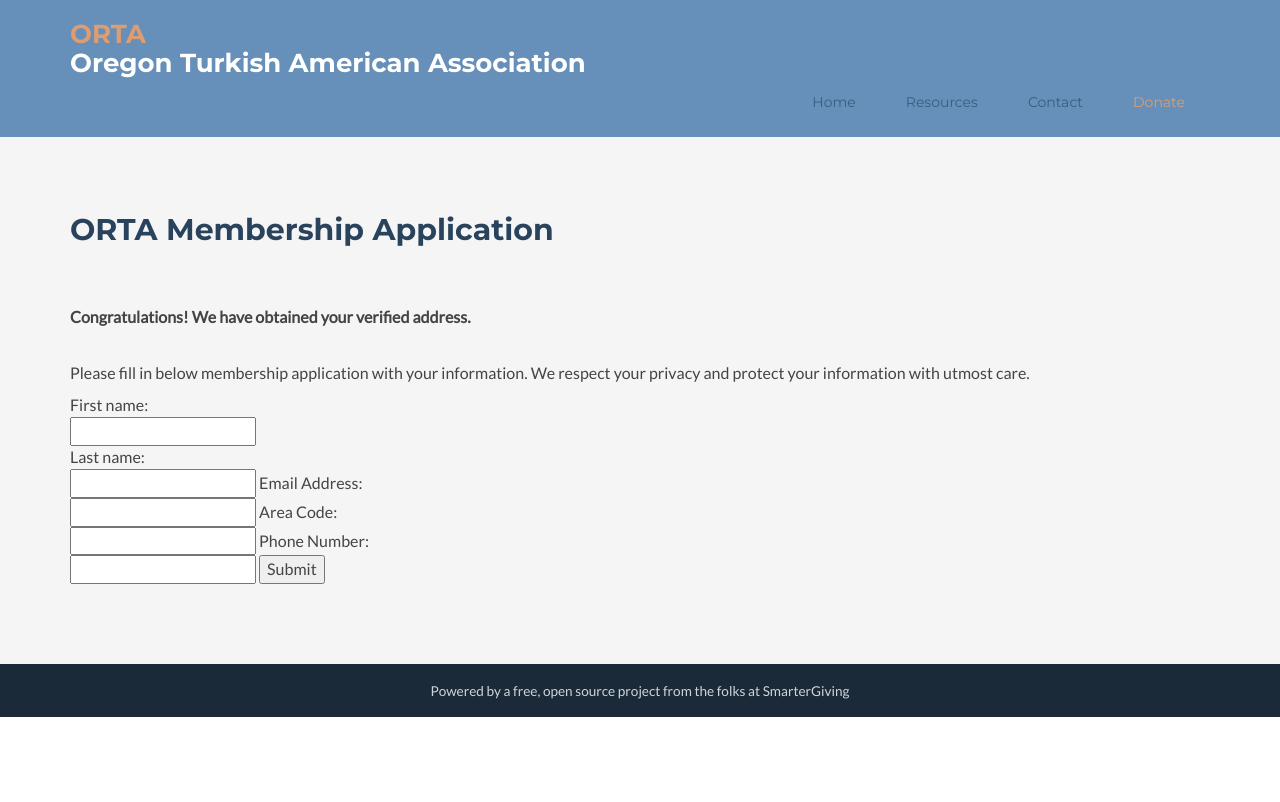
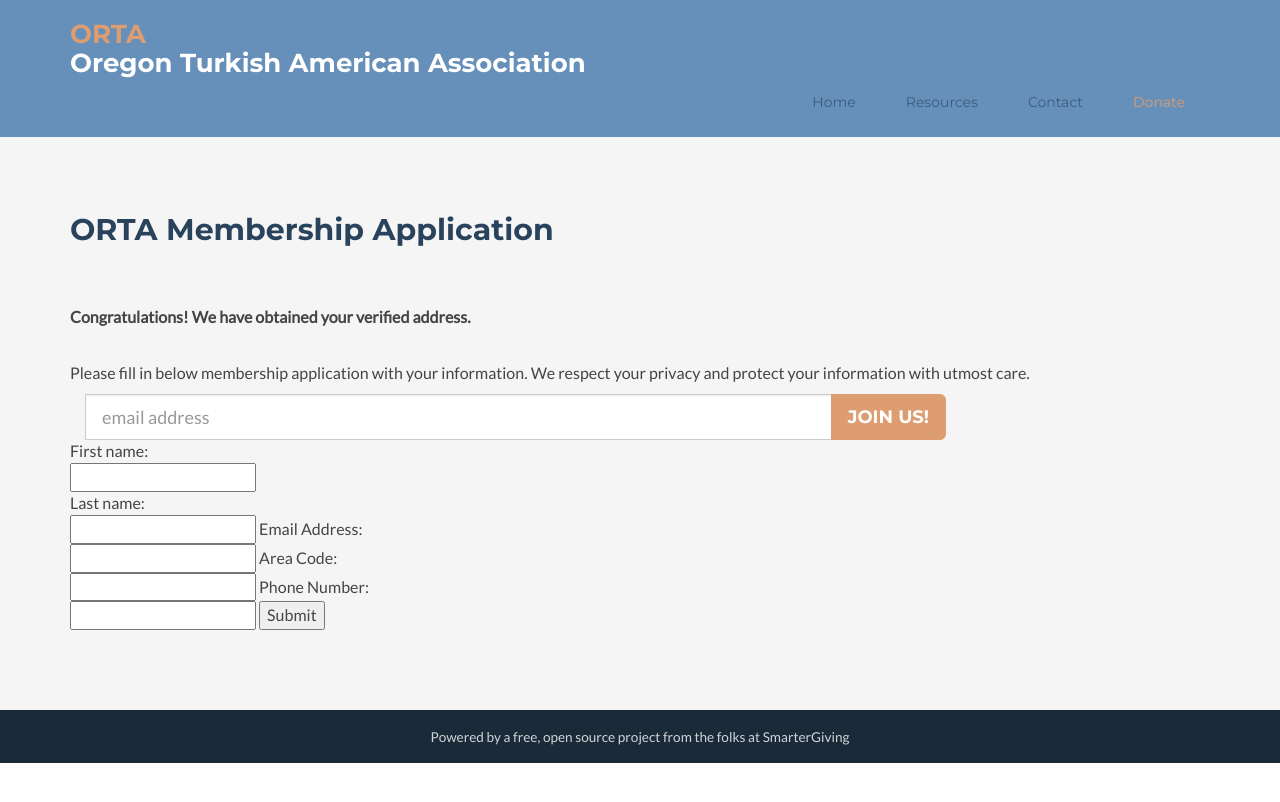
Before and after one commit to ortapdx/ortapdx.github.io, a Jekyll site: the page built from msf_RBLMD58B2AGX8.html, in a window 1280 px wide. Shown: the top 802 px of the page. Built offline with Jekyll 4.4.1, drawn with Linux system fonts in a browser that asks for light colours; nearby versions of some CDN libraries; comment, search, counter and statistics services are not loaded.

Commit message:
Update msf_RBLMD58B2AGX8.html

```diff
--- a/msf_RBLMD58B2AGX8.html
+++ b/msf_RBLMD58B2AGX8.html
@@ -43,6 +43,18 @@ layout: default
           <p><br></p>
           <p>Please fill in below membership application with your information. We respect your privacy and protect your information with utmost care.</p>
 
+          <div class="col-sm-12">
+            <form class="form-inline" role="form" action="https://tinyletter.com/{{ site.tinyletter_username }}" method="post" target="popupwindow" onsubmit="window.open('https://tinyletter.com/{{ site.tinyletter_username }}', 'popupwindow', 'scrollbars=yes,width=800,height=600');return true">
+              <div class="input-group input-group-lg col-sm-12">
+                <label class="sr-only" for="tlemail">Email address</label>
+                <input type="email" class="form-control" name="email" id="tlemail" placeholder="email address" />
+                <div class="input-group-btn">
+                  <button type="submit" class="button btn btn-cta-secondary">Join Us!</button>
+                </div><!-- /btn-group -->
+              </div><!-- /input-group -->
+            </form>
+          </div>
+
           <form class="form-inline" role="form" name="gform" id="gform" enctype="text/plain" action="https://docs.google.com/forms/d/e/1FAIpQLScFFse0N-h1zK9LbZbhhuW6TcrqyACdJNHnwPtOg5FsiGqLYg/formResponse?" target="hidden_iframe" onsubmit="submitted=true;">
             First name:<br>
             <input type="text" name="entry.1926626036" id="entry.1926626036entry.213242161"><br>
```
